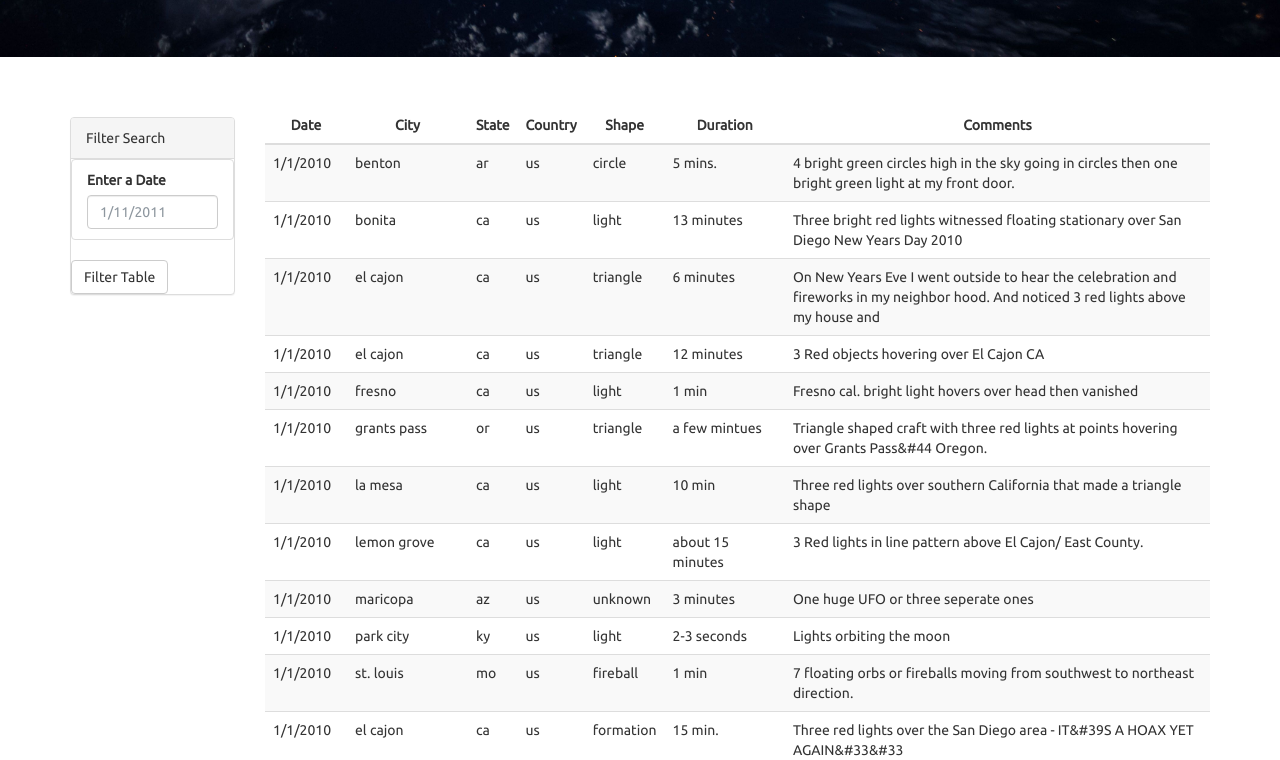
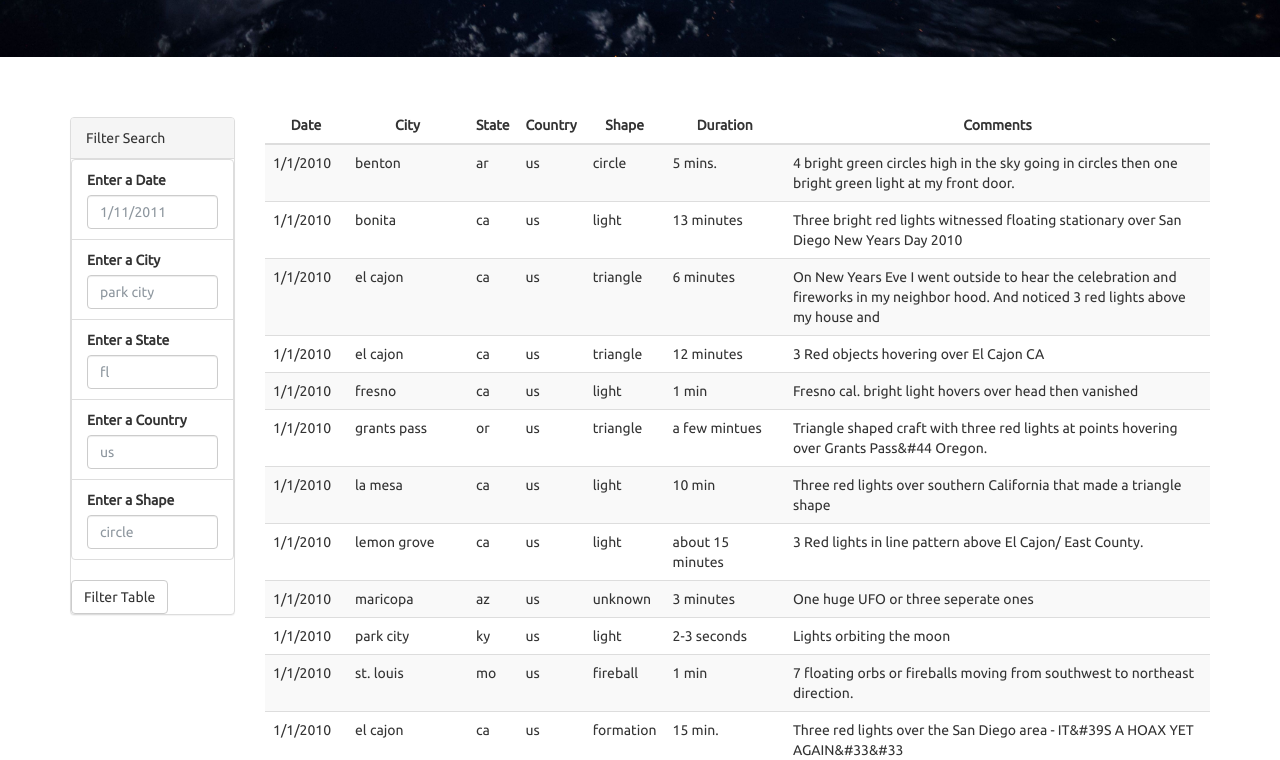
Before and after one commit to zsvorenova/javascript-challenge, a plain HTML site: page UFO-level-2/index.html in a window 1280 px wide. Shown: the part 555-1315 px from the top of the page. Drawn offline with nearby package versions, Linux system fonts and the light colour scheme.

Commit message:
html code for multiple filter forms

```diff
--- a/UFO-level-2/index.html
+++ b/UFO-level-2/index.html
@@ -39,6 +39,22 @@
                         <label for="date">Enter a Date</label>
                         <input class="form-control" id="datetime" type="text" placeholder="1/11/2011">
                       </li>
+                      <li class="filter list-group-item">
+                        <label for="city">Enter a City</label>
+                        <input class="form-control" id="city" type="text" placeholder="park city">
+                      </li>
+                      <li class="filter list-group-item">
+                        <label for="state">Enter a State</label>
+                        <input class="form-control" id="state" type="text" placeholder="fl">
+                      </li>
+                      <li class="filter list-group-item">
+                        <label for="country">Enter a Country</label>
+                        <input class="form-control" id="country" type="text" placeholder="us">
+                      </li>
+                      <li class="filter list-group-item">
+                        <label for="shape">Enter a Shape</label>
+                        <input class="form-control" id="shape" type="text" placeholder="circle">
+                      </li>
                     </ul>
                   </div>
                   <button id="filter-btn" type="button" class="btn btn-default">Filter Table</button>
```
